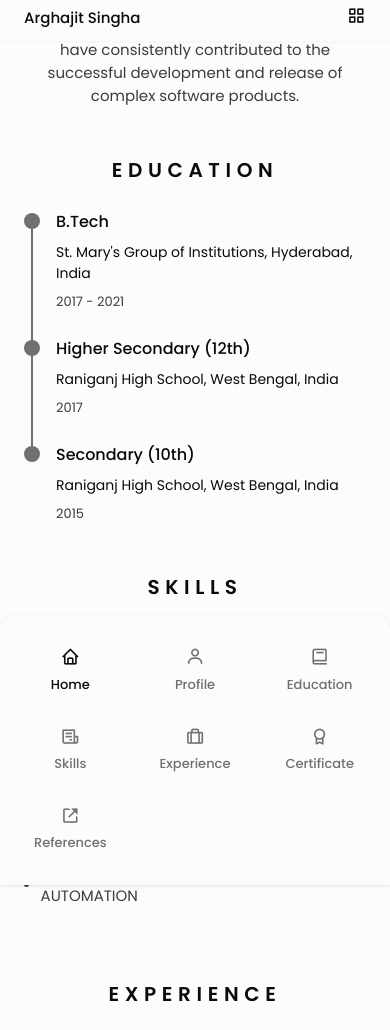
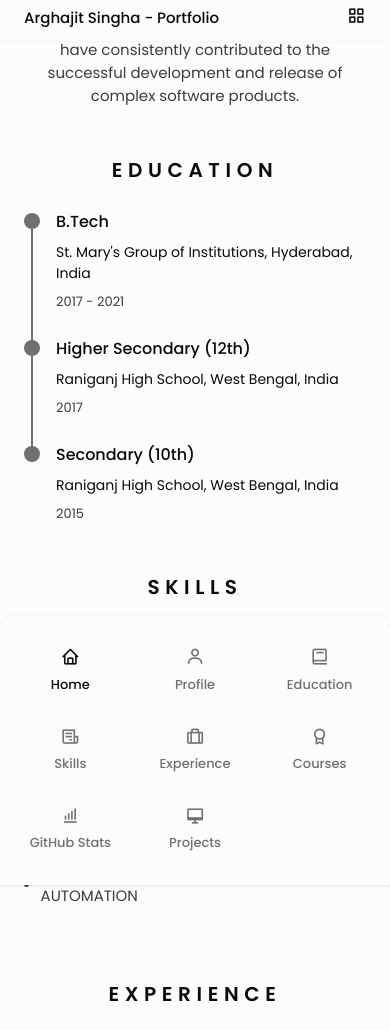
Before and after one commit to Arghajit47/Arghajit47, a plain HTML site: page index.html in a window 390 px wide. Shown: the part 803-1833 px from the top of the page. Drawn offline with nearby package versions, Linux system fonts and the light colour scheme.

Commit message:
Updated Mobile View

```diff
--- a/index.html
+++ b/index.html
@@ -23,7 +23,7 @@
     <!-- HEADER -->
     <header class="l-header" id="header">
       <nav class="nav bd-container">
-        <a href="#" class="nav_logo">Arghajit Singha</a>
+        <a href="#" class="nav_logo">Arghajit Singha - Portfolio</a>
         <div class="nav_menu" id="nav-menu">
           <ul class="nav_list">
             <li class="nav_item">
@@ -52,13 +52,18 @@
               </a>
             </li>
             <li class="nav_item">
-              <a href="#certificate" class="nav_link">
-                <i class="bx bx-award nav_icon"></i>Certificate
+              <a href="#courses" class="nav_link">
+                <i class="bx bx-award nav_icon"></i>Courses
               </a>
             </li>
             <li class="nav_item">
-              <a href="#references" class="nav_link">
-                <i class="bx bx-link-external nav_icon"></i>References
+              <a href="#github" class="nav_link">
+                <i class="bx bx-bar-chart-alt nav_icon"></i>GitHub Stats
+              </a>
+            </li>
+            <li class="nav_item">
+              <a href="#works" class="nav_link">
+                <i class="bx bx-desktop nav_icon"></i>Projects
               </a>
             </li>
           </ul>
@@ -332,11 +337,11 @@
             </div>
           </section>
           <!-- COURSES -->
-          <section class="certificate section" id="certificate">
+          <section class="certificate section" id="courses">
             <h2 class="section-title">Courses</h2>
             <a href="courses.html">Click to see all the courses I have done</a>
           <!-- GITHUB STATS -->
-          <section class="references section" id="references">
+          <section class="references section" id="github">
             <h2 class="section-title">GitHub Stats</h2>
             <div class="references_container bd-grid">
               <div class="references_content bd-grid">
@@ -355,8 +360,8 @@
               </div>
             </div>
           </section>
-          <!-- REFERENCES -->
-          <section class="references section" id="references">
+          <!-- MY GITHUB WORKS -->
+          <section class="references section" id="works">
             <h2 class="section-title">My GitHub Works</h2>
             <div class="references_container bd-grid">
                 <div class="references_content bd-grid">
```
Also changed, not shown: courses.html (+4 -14 lines).
